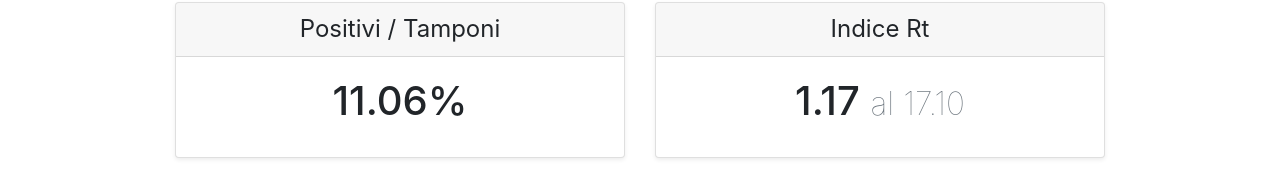
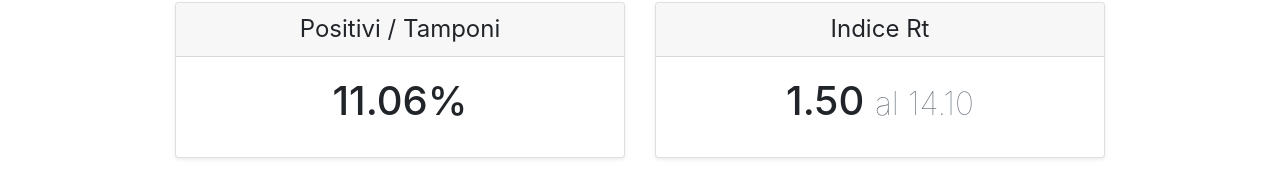
Before and after one commit to Delinet/Covid19-Radar, a plain HTML site: page index.html in a window 1280 px wide. Shown: the part 718-893 px from the top of the page. Drawn offline with nearby package versions, Linux system fonts and the light colour scheme.

Commit message:
Rt update

```diff
--- a/index.html
+++ b/index.html
@@ -115,7 +115,7 @@
                         <h4 class="my-0 font-weight-normal">Indice Rt</h4>
                     </div>
                     <div class="card-body">
-                        <h1 class="card-title pricing-card-title">1.17 <small class="text-muted font-weight-lighter">al 17.10</small></h1>
+                        <h1 class="card-title pricing-card-title">1.50 <small class="text-muted font-weight-lighter">al 14.10</small></h1>
                     </div>
                 </div>
             </div>
```
